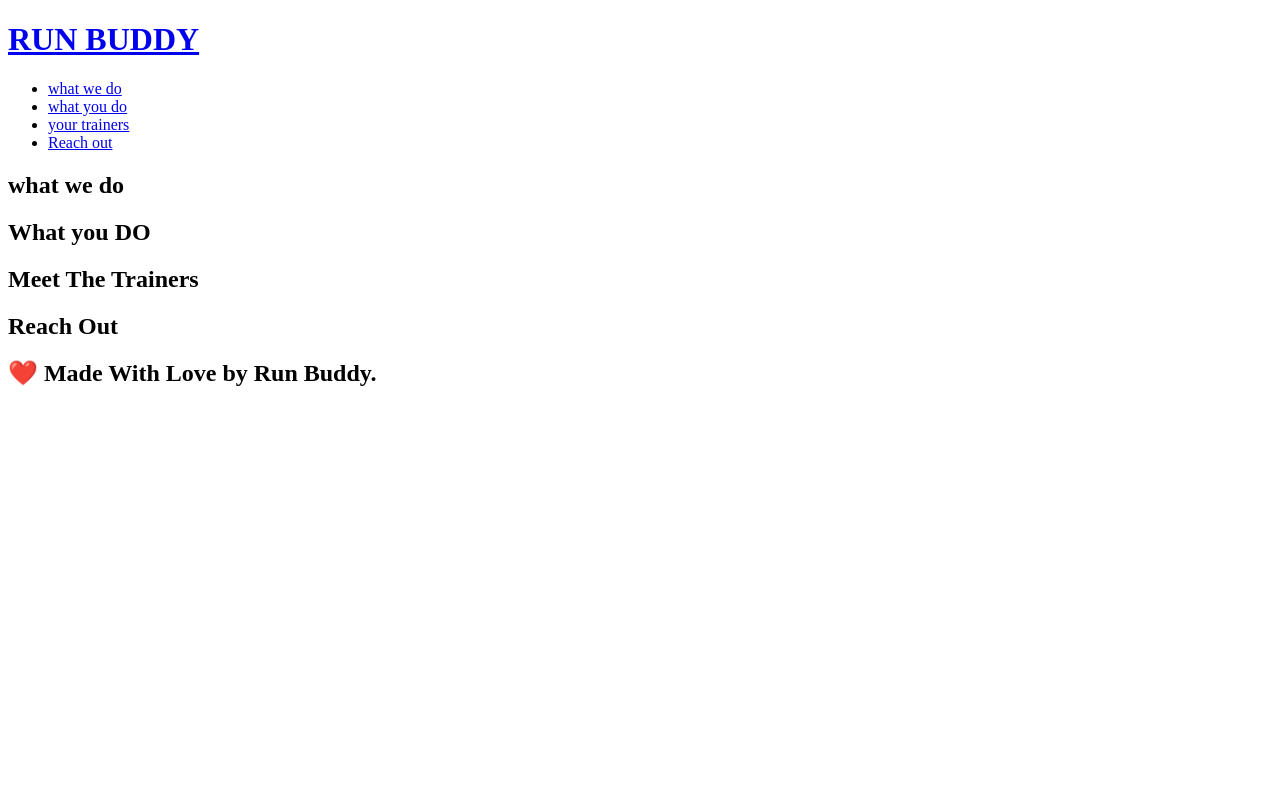
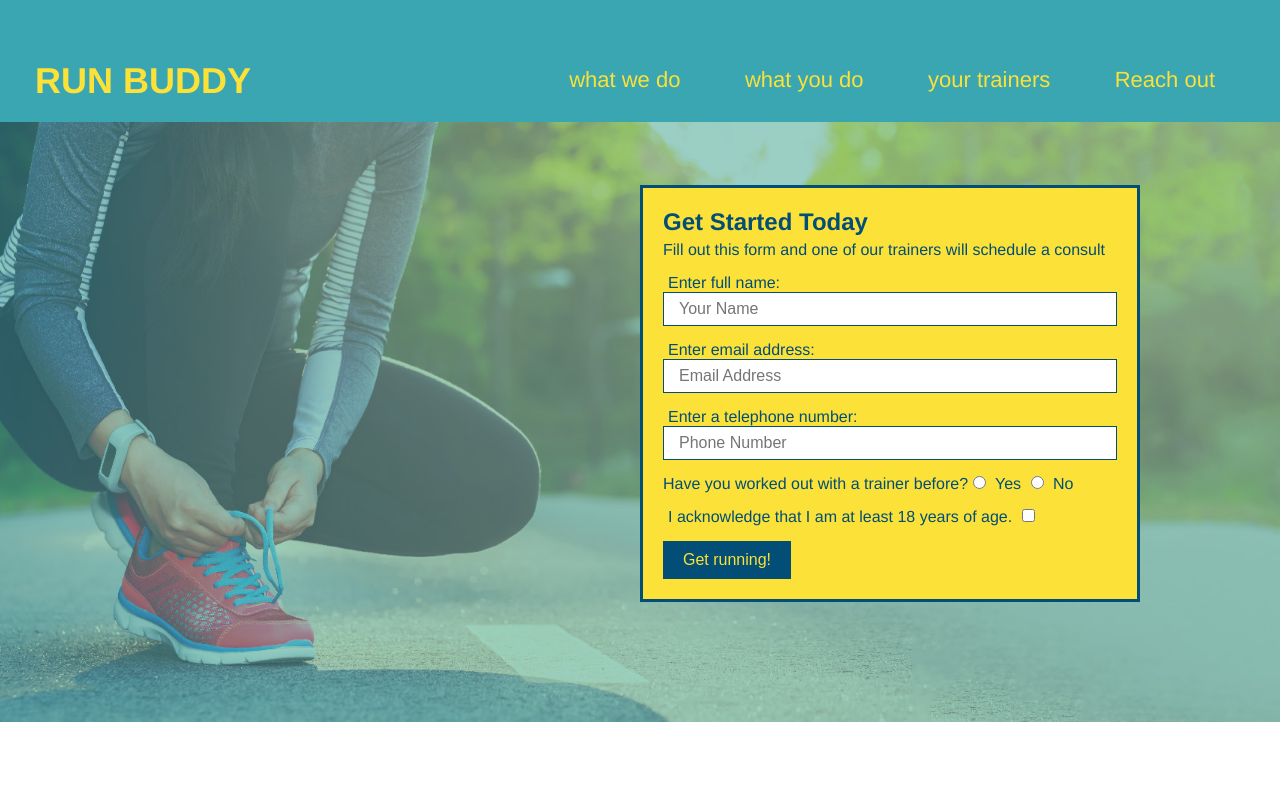
Before and after one commit to Voyagi99/run-buddy, a plain HTML site: page index.html in a window 1280 px wide. Shown: the top 800 px of the page. Drawn offline with Linux system fonts and the light colour scheme.

```diff
--- a/index.html
+++ b/index.html
@@ -2,13 +2,20 @@
 <html lang="en">
  <head>
   <meta charset="UTF-8" />
+  <link rel="stylesheet" href="./style.css" />
 
   <header>
   <title>Run Buddy</title>
-  </header>
+
+  <style>
+
+  </style>
+
+</header>
 
 </head>
 <body>
+
     <header>
 <h1>
     <a href="/">RUN BUDDY </a>
@@ -31,6 +38,43 @@
        </ul>
    </nav>
      </header>
+     <section class="hero">
+
+        <div class="hero-form">
+
+            <h3>Get Started Today</h3>
+            <p>Fill out this form and one of our trainers will schedule a consult</p>
+            <form>
+                <label for="name">Enter full name:</label>
+                <input type="text" placeholder="Your Name" name="name" id="name" class="form-input" />
+
+
+                <label for="email">Enter email address:</label>
+                <input type="text" placeholder="Email Address" name="email" id="email"  class="form-input"/>
+
+
+                <label for="phone">Enter a telephone number:</label>
+                <input type="text" placeholder="Phone Number" name="phone" id="phone" class="form-input"/>
+
+                <p >
+                    Have you worked out with a trainer before?
+                    <input type="radio" name="trainer-confirm" id="trainer-yes" />
+                    <label for="trainer-yes">Yes</label>
+                    <input type="radio" name="trainer-confirm" id="trainer-no" />
+                    <label for="trainer-no">No</label>
+                  </p>
+                  <p>
+         <label for="checkbox" >
+                      I acknowledge that I am at least 18 years of age.
+                    </label>
+         <input type="checkbox" name="age-confirm" id="checkbox" />
+                  </p>
+         <button type="submit">
+                    Get running!
+                  </button>
+            </form>
+        </div>
+    </section>
 
      <section>
     </section>
@@ -55,9 +99,13 @@
 </section>
 
 <footer>
-    <h2>
+    <h3>
+        <div>
+            <a href="#">Read Our Privacy Policy</a><br />
+            &copy; 2019 Run Buddy, Inc.
+          </div>
         ❤️ Made With Love by Run Buddy.
-    </h2>
+    </h3>
 </footer>
 </body>
 </html>
--- a/style.css
+++ b/style.css
@@ -6,7 +6,7 @@
 
 
   body {
-    /* more on this crazy alphanumerical value in a minute! */
+
     color: #39a6b2;
     font-family: Helvetica, Arial, sans-serif;
   }
@@ -61,3 +61,64 @@
   footer a {
     color: #024e76;
   }
+  section {
+    padding: 60px;
+
+  }
+  .hero {
+    background-image: url("hero-bg.jpg");
+    height: 600px;
+    background-size: cover;
+    background-position: center;
+    position: relative;
+  }
+  .hero-form {
+    background-color: #fce138;
+    padding: 20px;
+    width: 500px;
+    color: #024e76;
+
+    border-style: solid;
+    border-width: 3px;
+    border-color: #024e76;
+
+  }
+
+  .hero-form {
+    border: 3px solid #024e76;
+    background-color: #fce138;
+    padding: 20px;
+    width: 500px;
+    color: #024e76;
+    position: absolute;
+    bottom: 120px;
+    right: 140px;
+
+  }
+  .hero-form h3 {
+    font-size: 24px;
+    margin: 0;
+  }
+
+  .hero-form p {
+    margin: 5px 0 15px 0;
+  }
+  .form-input {
+    border: 1px solid #024e76;
+    display: block;
+    padding: 7px 15px;
+    font-size: 16px;
+    color: #024e76;
+    width: 100%;
+    margin-bottom: 15px;
+  }
+  .hero-form label {
+    margin: 0 5px;
+  }
+  .hero-form button {
+    color: #fce138;
+    background-color: #024e76;
+    border: none;
+    padding: 10px 20px;
+    font-size: 16px;
+  }
```
Also changed, not shown: hero-bg.jpg (added).
